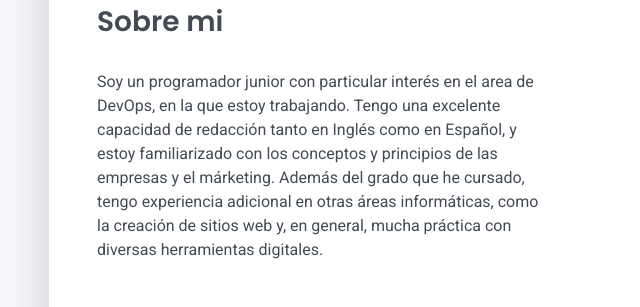
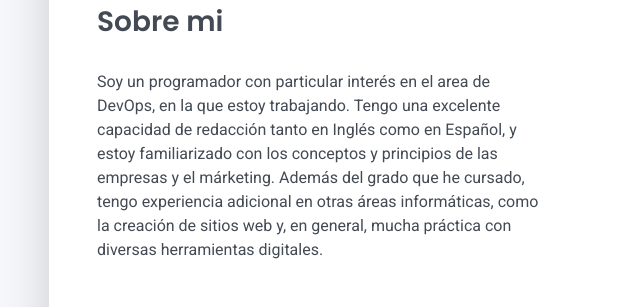
Before and after one commit to PedroPoole/CV, a plain HTML site: page index.html in a window 1280 px wide. Shown: the part 316-623 px from the top of the page, 85-725 px from the left. Drawn offline with nearby package versions, Linux system fonts and the light colour scheme; files that its build step writes are made by us from their sources.

Commit message:
Update index.html

```diff
--- a/index.html
+++ b/index.html
@@ -61,7 +61,7 @@
             <div class="col-md-6">
               <h2 class="h3 mb-3">Sobre mi</h2>
               <p>
-                Soy un programador junior con particular interés en el area de DevOps, en la que estoy trabajando.
+                Soy un programador con particular interés en el area de DevOps, en la que estoy trabajando.
                 Tengo
                 una excelente capacidad de redacción tanto en Inglés como en Español, y estoy familiarizado con los
                 conceptos y principios de las empresas y el márketing.
```
